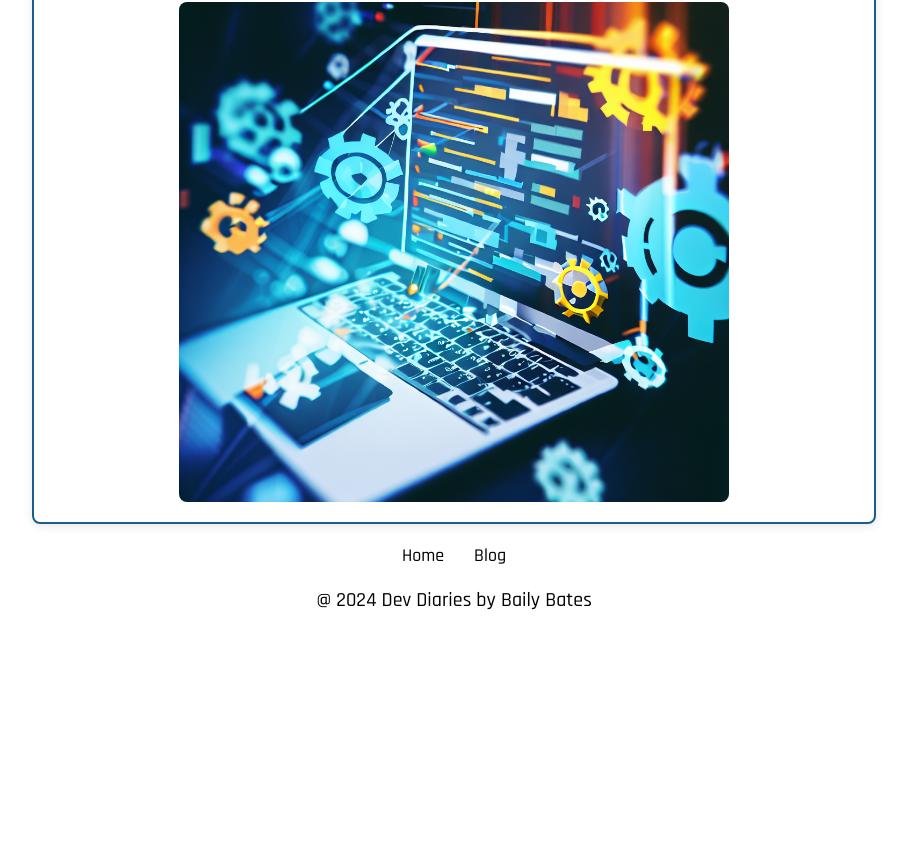
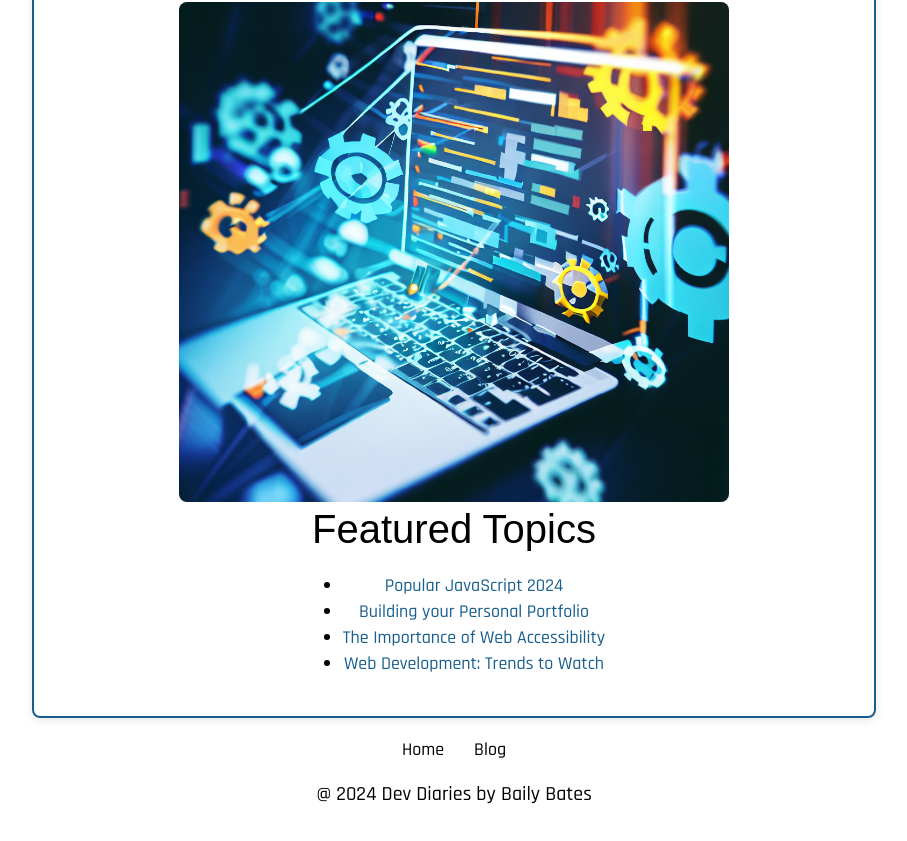
Before and after one commit to BatesBaily-FS/wdv-blog, a React (Create React App) app: page / in a window 1280 px wide. Shown: the part 331-1172 px from the top of the page, without its empty margins (186-1093 px from the left). Before the commit the page ends 979 px from the top, so only its background shows below. Built offline with nearby package versions, Linux system fonts and the light colour scheme; a web font is replaced by a local one.

Commit message:
updated styling

```diff
--- a/src/components/Home.js
+++ b/src/components/Home.js
@@ -17,6 +17,24 @@ function Home() {
           className="laptop"
         />
       </div>
+
+      <section className="feature-topics">
+        <h2>Featured Topics</h2>
+        <ul>
+          <li>
+            <a href="/blog/1">Popular JavaScript 2024</a>
+          </li>
+          <li>
+            <a href="/blog/2">Building your Personal Portfolio</a>
+          </li>
+          <li>
+            <a href="/blog/3">The Importance of Web Accessibility</a>
+          </li>
+          <li>
+            <a href="/blog/4">Web Development: Trends to Watch</a>
+          </li>
+        </ul>
+      </section>
     </main>
   );
 }
--- a/src/components/home.css
+++ b/src/components/home.css
@@ -33,4 +33,35 @@ ul {
   font-weight: 400;
   font-style: normal;
   font-size: 20px !important;
+  text-decoration: none;
 }
+
+.featured-topics {
+  margin-top: 20px;
+  padding: 15px;
+  border-radius: 8px;
+  background-color: #f9f9f9;
+  box-shadow: 0 4px 8px rgba(0, 0, 0, 0.1);
+}
+
+.featured-topics h2 {
+  margin-bottom: 10px;
+}
+
+.featured-topics ul {
+  list-style-type: none;
+  padding: 0;
+}
+
+.featured-topics li {
+  margin: 5px 0;
+}
+
+.featured-topics a {
+  text-decoration: none;
+  color: #007bff;
+}
+
+.featured-topics a:hover {
+  text-decoration: underline;
+}
```
Also changed, not shown: package.json (+7 -1 lines), 1 other file (tests, documents, lock files or other folders).
